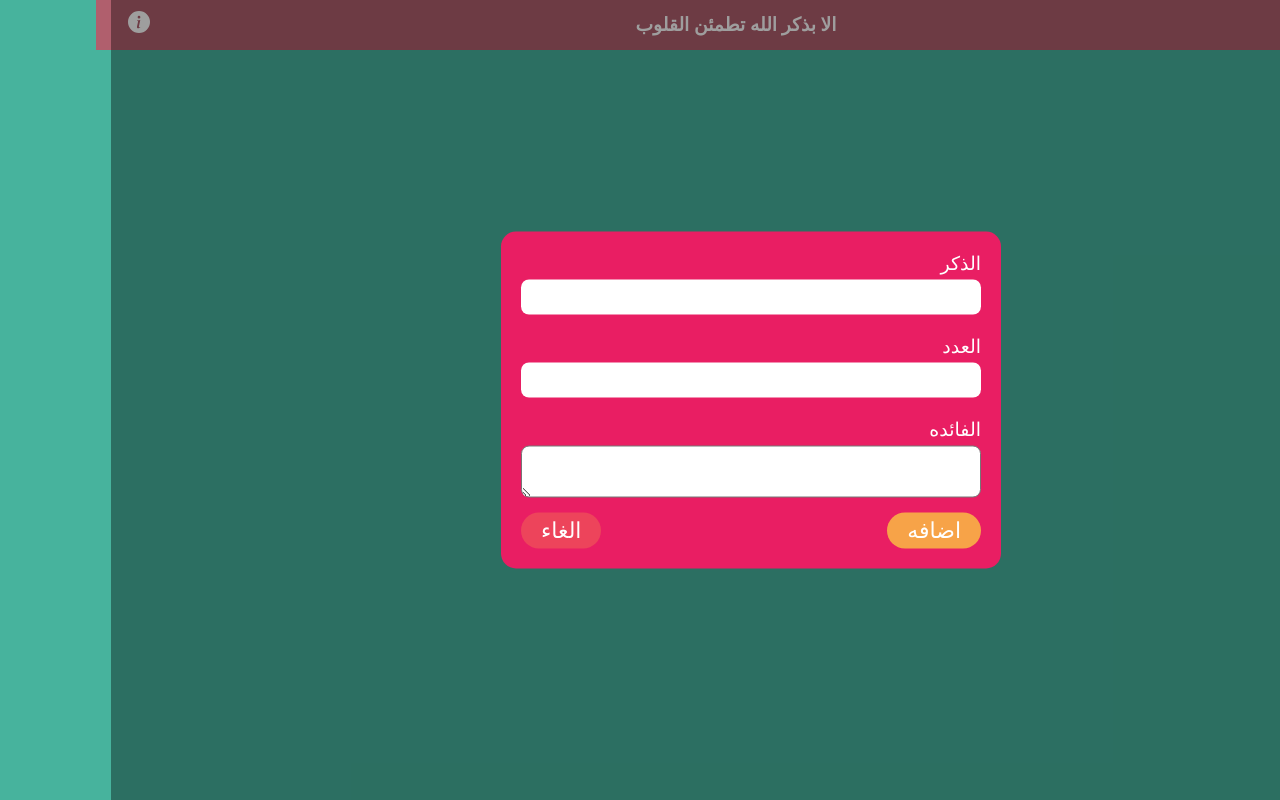
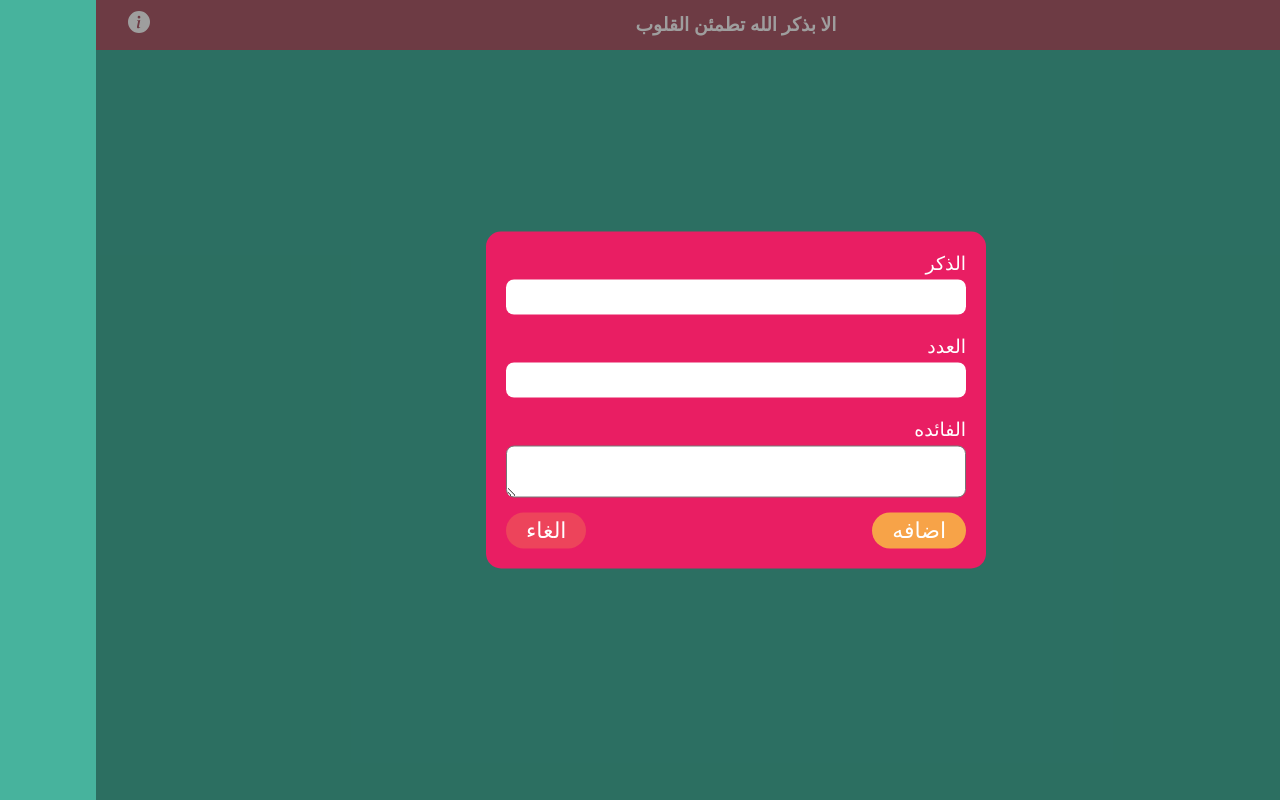
Before and after one commit to OmarYasirR/misb7a_react, a React (Create React App) app: page / in a window 1280 px wide. Built offline with nearby package versions, Linux system fonts and the light colour scheme.

Commit message:
modify form max width

```diff
--- a/src/index.css
+++ b/src/index.css
@@ -32,12 +32,11 @@ header .cont .icon{
   height: 100%;
   z-index: 3;
   background: #00000061;
-  margin: 0 15px;
 }
 form {
   padding: 20px;
   width: 500px;
-  max-width: 100%;
+  max-width: 92%;
   position: absolute;
   top: 50%;
   left: 50%;
```
